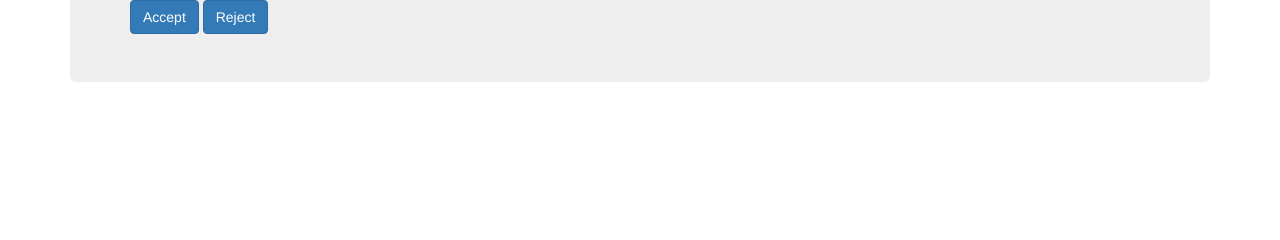
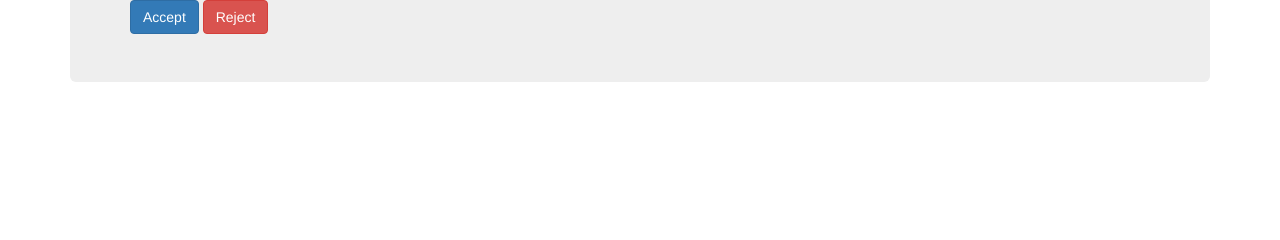
Before and after one commit to SamikshaSachdeva26/noDuesBeta, a Django app: page /labIndex/ in a window 1280 px wide. Shown: the part 241-481 px from the top of the page. Run offline with Django 3.2, Linux system fonts and the light colour scheme; a user stored in the database is signed in; data comes from the database, SQL or seed files in the repository; both versions use the stored data as it was after the commit; some libraries are stand-ins or nearby versions.

Commit message:
fixed some colors

```diff
--- a/templates/main_app/lab_main_page.html
+++ b/templates/main_app/lab_main_page.html
@@ -70,7 +70,7 @@
       </table>
 
       <button type="submit" name="Accept" class="btn btn-primary">Accept</button>
-      <button type="submit" name="Reject" class="btn btn-primary">Reject</button>
+      <button type="submit" name="Reject" class="btn btn-danger">Reject</button>
 
     </form>
 
--- a/templates/main_app/other_main_page.html
+++ b/templates/main_app/other_main_page.html
@@ -75,7 +75,7 @@
 
 
         <button type="submit" name="Accept" class="btn btn-primary">Accept</button>
-        <button type="submit" name="Reject" class="btn btn-primary">Reject</button>
+        <button type="submit" name="Reject" class="btn btn-danger">Reject</button>
 
 
     </form>
```
Also changed, not shown: db.sqlite3.
